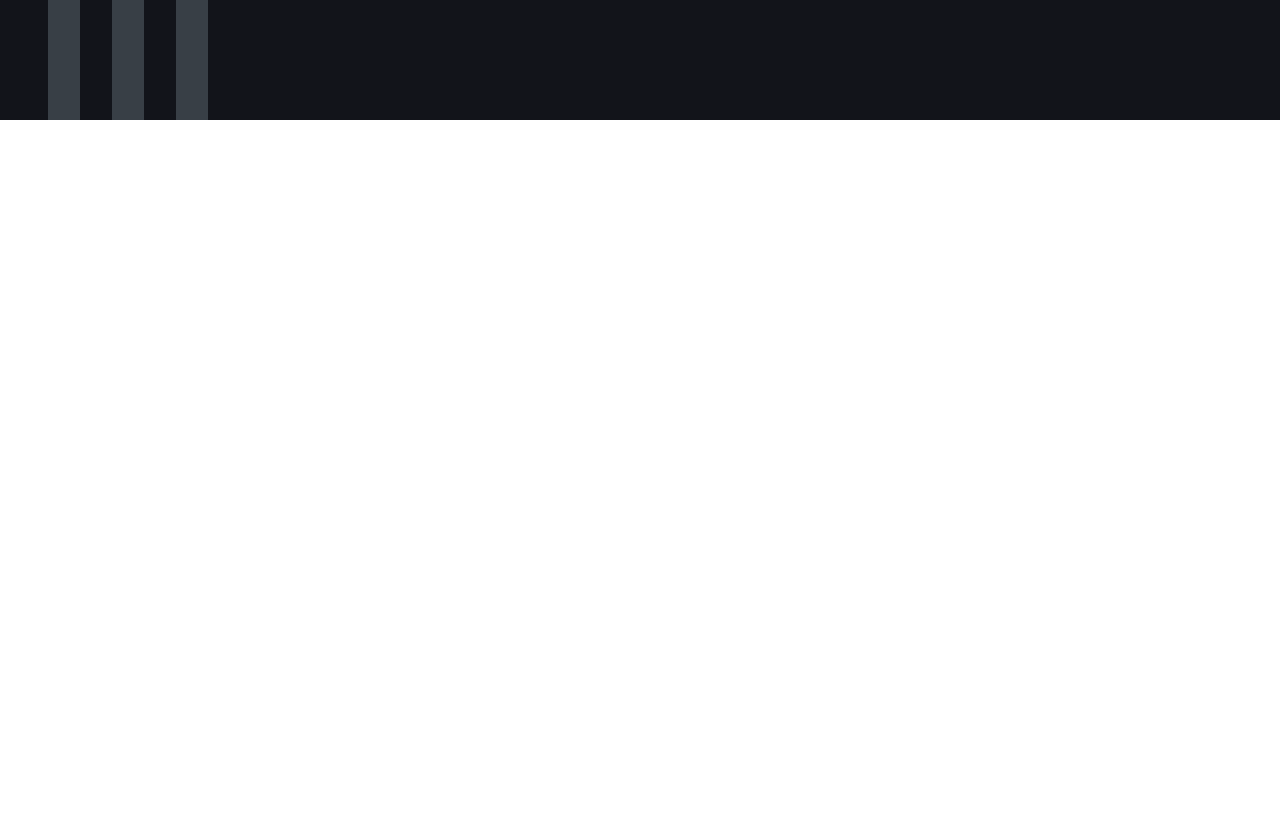
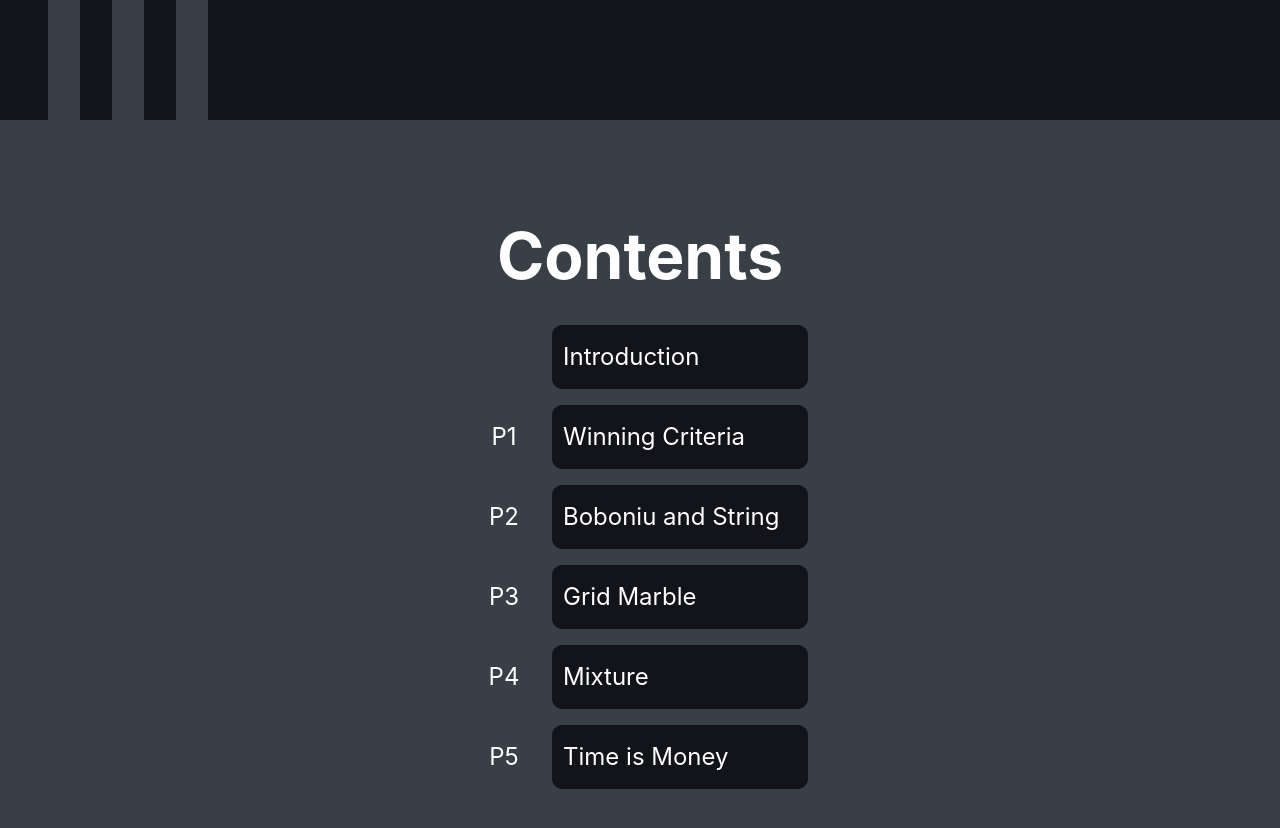
Before and after one commit to plumsirawit/visualizing-problems-geo, a Next.js app: page / in a window 1280 px wide. Shown: the part 680-1508 px from the top of the page. Before the commit the page ends 800 px from the top, so only its background shows below. Built offline with nearby package versions, Linux system fonts and the light colour scheme.

Commit message:
feat: contents table

```diff
--- a/components/commons.tsx
+++ b/components/commons.tsx
@@ -52,6 +52,7 @@
   text-align: center;
   line-height: 1.5;
   font-size: 1.5rem;
+  max-width: 70vmin;
 `;
 
 export const Code = styled.code`
--- a/pages/index.tsx
+++ b/pages/index.tsx
@@ -1,7 +1,37 @@
 import Head from "next/head";
+import Link from "next/link";
+import styled from "styled-components";
 import { Container, Description, Title, Code, Em } from "../components/commons";
 import { Navbar } from "../components/Navbar";
 import { Panel } from "../components/Panel";
+
+const MainTable = styled.table`
+  border-collapse: separate;
+  border-spacing: 1rem;
+  margin: 1rem;
+
+  & tr {
+    height: 4rem;
+  }
+  & td:hover {
+    border-color: #15ff79;
+  }
+  & td {
+    min-width: 4rem;
+    font-size: 1.5rem;
+    padding: 10px;
+    text-align: center;
+  }
+  & td + td {
+    cursor: pointer;
+    background-color: #12141a;
+    border-radius: 10px;
+    border: 1px solid #12141a;
+    transition: border-color 0.5s ease;
+    text-align: left;
+    min-width: 20vw;
+  }
+`;
 
 export default function Home() {
   return (
@@ -17,8 +47,53 @@
         </Title>
 
         <Description>
-          <a>Get started</a>
+          From just a change of perspectives, most of the problems could be
+          viewed in a whole new way.
         </Description>
+      </Panel>
+
+      <Panel backgroundColor="#383f46">
+        <Title>Contents</Title>
+        <MainTable>
+          <tbody>
+            <tr>
+              <td></td>
+              <Link href="/intro">
+                <td>Introduction</td>
+              </Link>
+            </tr>
+            <tr>
+              <td>P1</td>
+              <Link href="/p1">
+                <td>Winning Criteria</td>
+              </Link>
+            </tr>
+            <tr>
+              <td>P2</td>
+              <Link href="/p2">
+                <td>Boboniu and String</td>
+              </Link>
+            </tr>
+            <tr>
+              <td>P3</td>
+              <Link href="/p3">
+                <td>Grid Marble</td>
+              </Link>
+            </tr>
+            <tr>
+              <td>P4</td>
+              <Link href="/p4">
+                <td>Mixture</td>
+              </Link>
+            </tr>
+            <tr>
+              <td>P5</td>
+              <Link href="/p5">
+                <td>Time is Money</td>
+              </Link>
+            </tr>
+          </tbody>
+        </MainTable>
       </Panel>
     </Container>
   );
```
